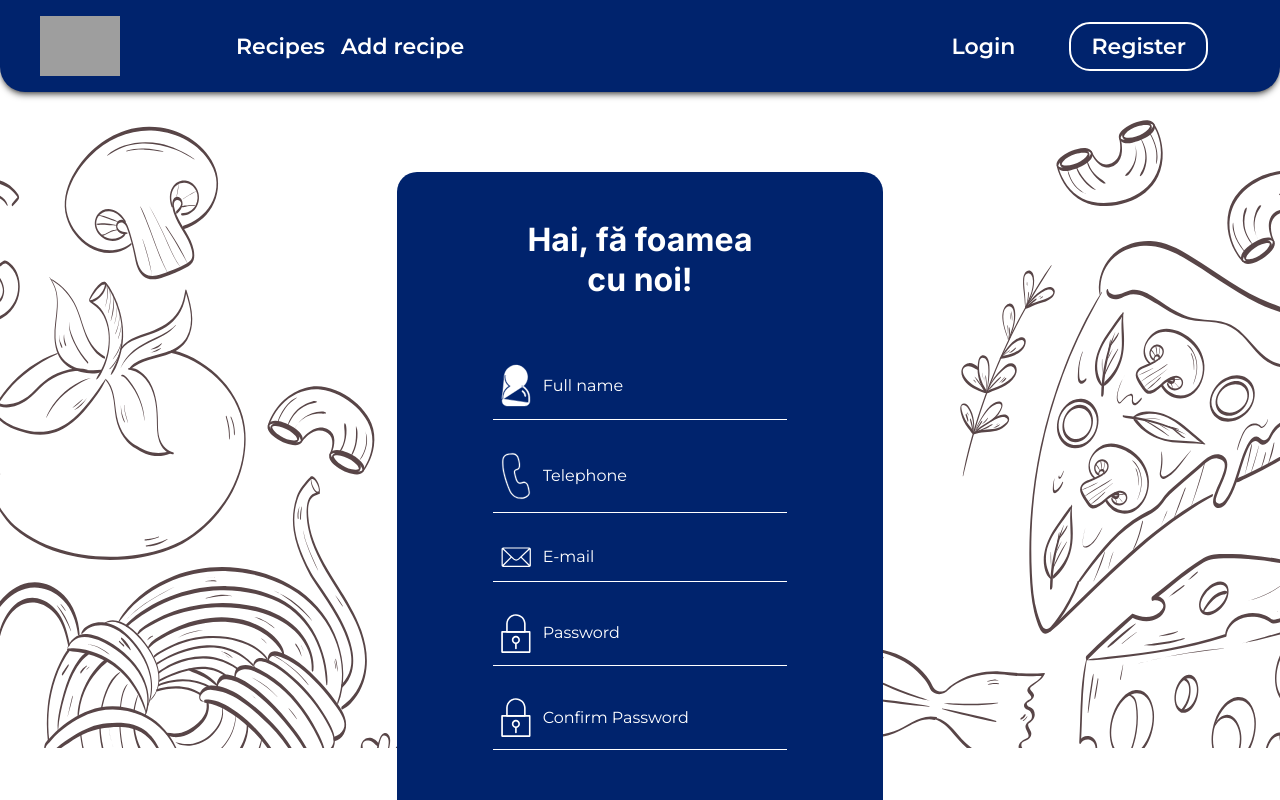
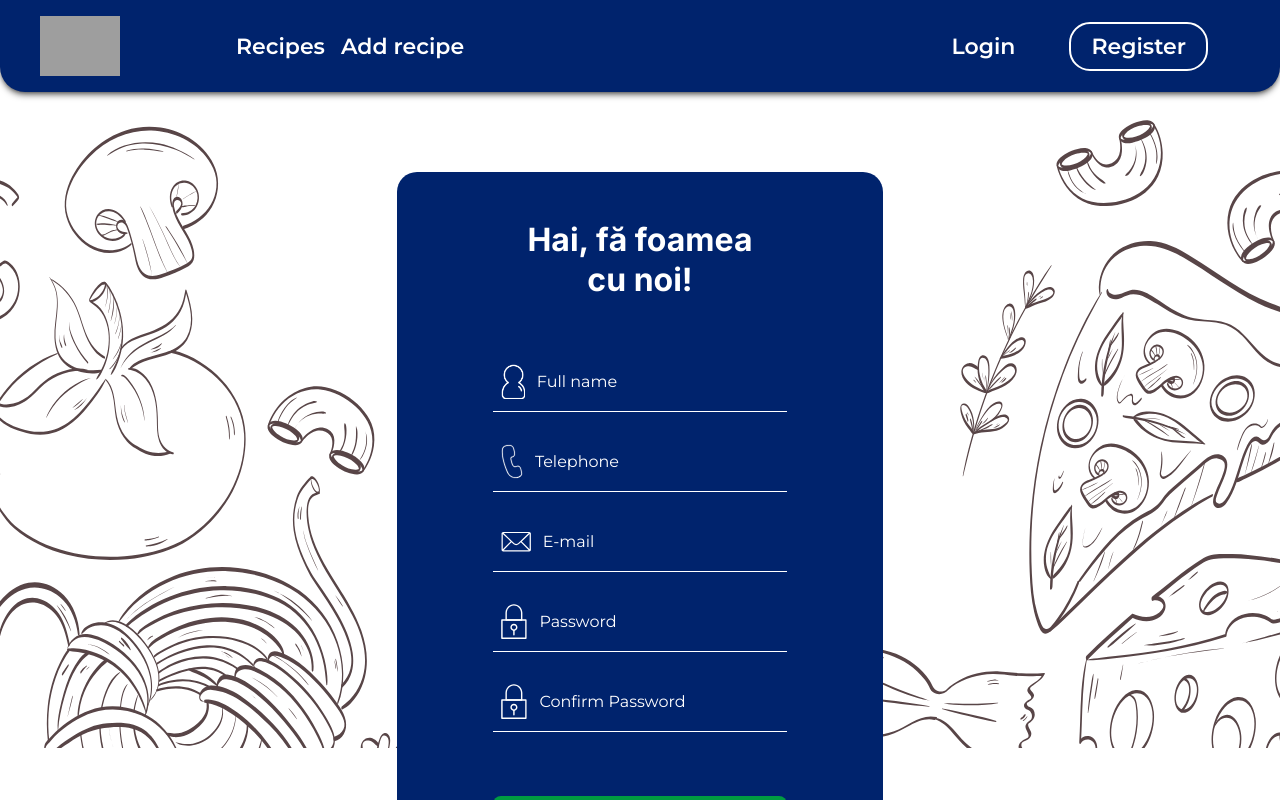
Before and after one commit to Sc1pex/proba-it-lasc, a React (Vite) app in the folder web/: page /register in a window 1280 px wide. Shown: the top 800 px of the page. Built offline with nearby package versions, Linux system fonts and the light colour scheme; grey boxes are pictures that could not be loaded.

Commit message:
web: small fixes on register page

```diff
--- a/web/src/components/InputField.tsx
+++ b/web/src/components/InputField.tsx
@@ -18,8 +18,8 @@ export function InputField({
 }: InputFieldProps) {
   return (
     <>
-      <div className="mt-8 flex border-b px-2 pb-3">
-        {icon && <img src={icon} className="mr-3 w-[30px]" />}
+      <div className="mt-8 flex border-b px-2 pb-3 h-12">
+        {icon && <img src={icon} className="mr-3 max-w-[30px]" />}
         <input
           type={type}
           className="bg-dark-blue placeholder-white focus:outline-none"
--- a/web/src/pages/Register.tsx
+++ b/web/src/pages/Register.tsx
@@ -73,7 +73,7 @@ export function Register() {
           </p>
 
           <InputField
-            icon="person.svg"
+            icon="person.png"
             placeholder="Full name"
             register_hook={register_field("name", { required: true })}
           />
```
Also changed, not shown: web/public/person.png (added), web/public/person.svg (deleted).
